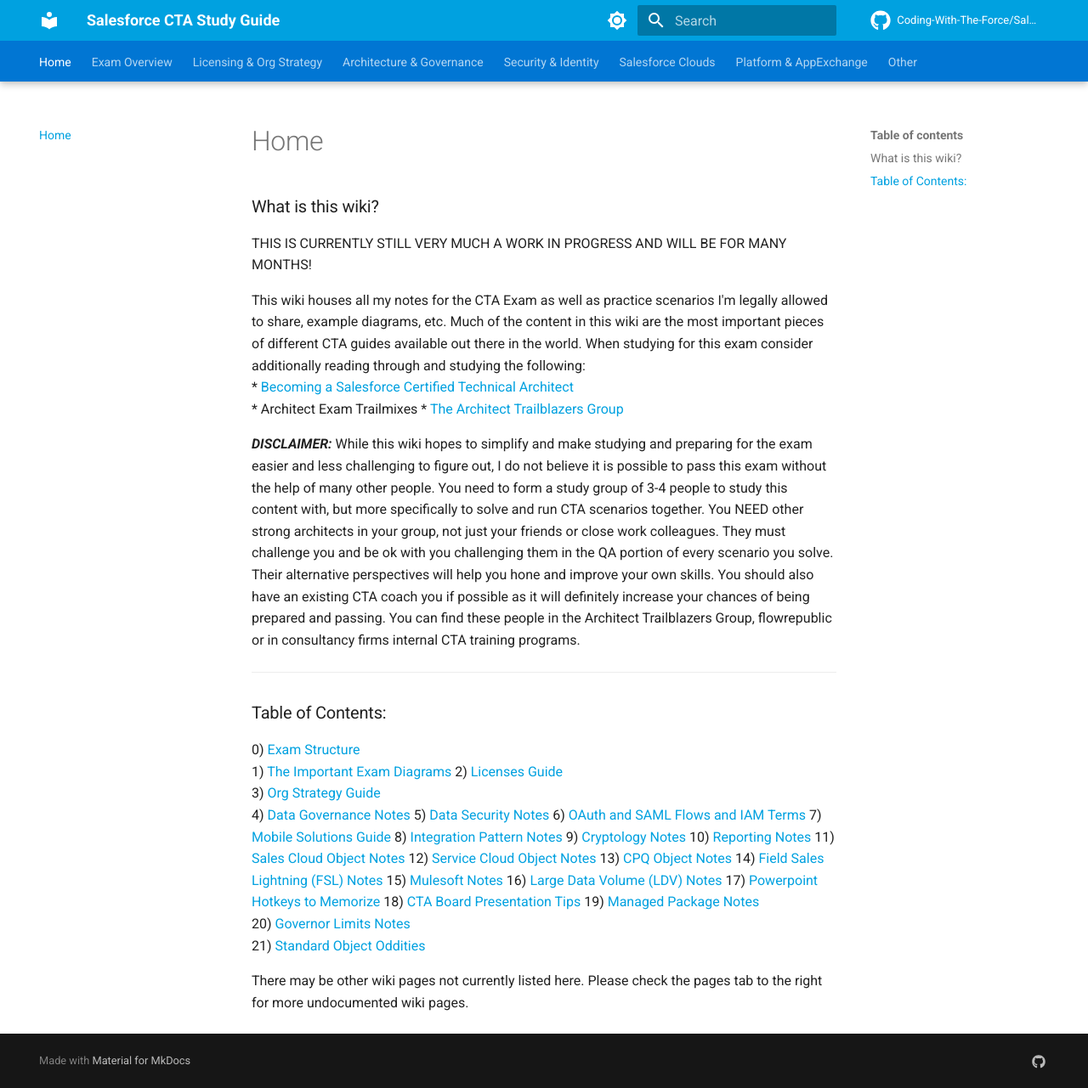
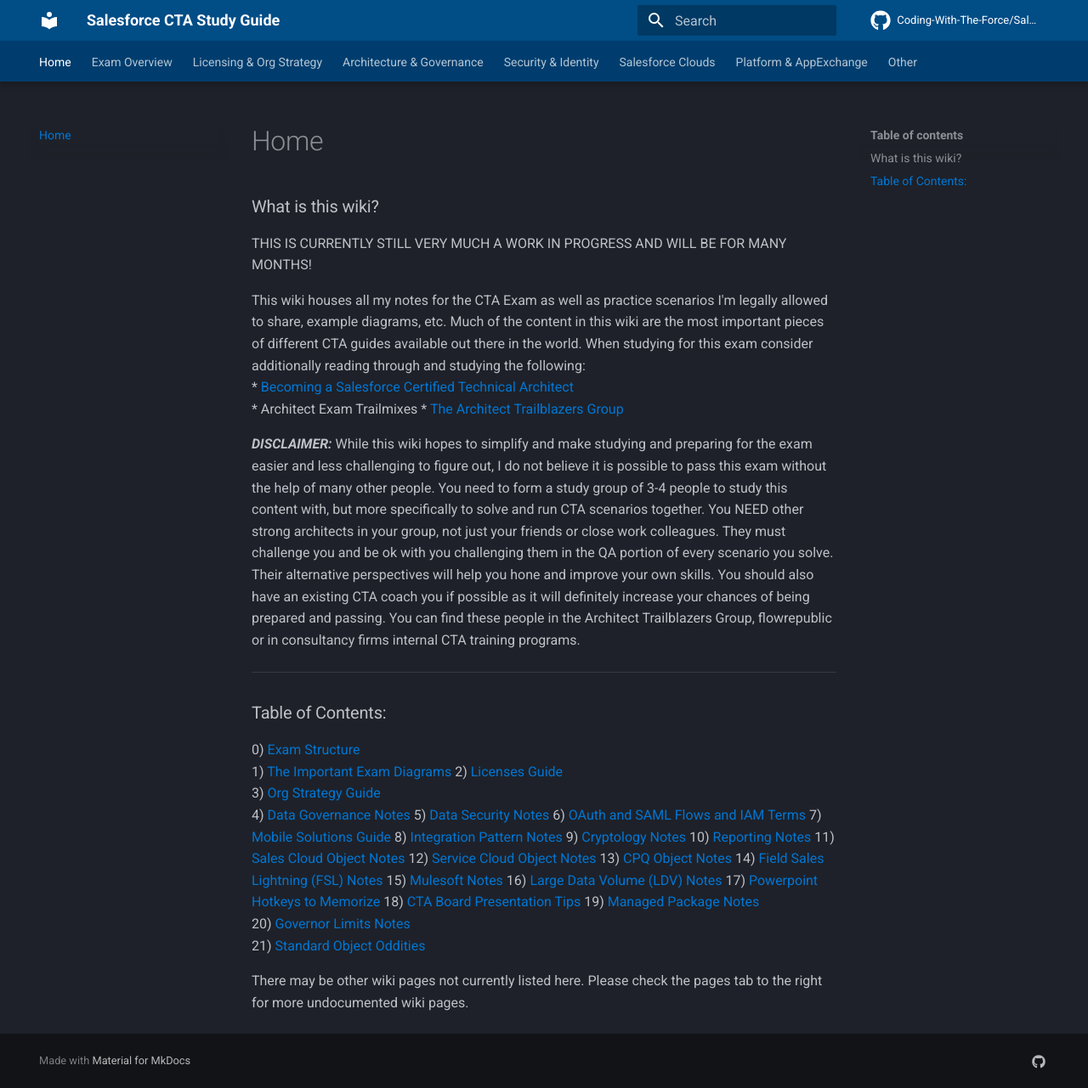
Before and after one commit to Coding-With-The-Force/Salesforce-CTA-Study-Guide, an MkDocs documentation site: the page built from docs/index.md, in a window 1280 px wide and 1281 px high. Shown: the whole window at 85% size. Built offline with MkDocs 1.6.1 and Material for MkDocs 9.7.7, drawn with Linux system fonts in a browser that asks for light colours; comment, search, counter and statistics services are not loaded.

Commit message:
Dark-only theme with darker header blues

```diff
--- a/docs/assets/stylesheets/extra.css
+++ b/docs/assets/stylesheets/extra.css
@@ -1,35 +1,28 @@
-/* ─── Salesforce Brand Colors ──────────────────────────────────────────────── */
-/* Primary: Salesforce Blue #00A1E0 */
+/* ─── Salesforce Brand Colors (dark palette) ────────────────────────────────── */
+/* Primary: #0176d3  |  Header: #014d86  |  Tabs: #003d6e                        */
 
-:root {
-  --md-primary-fg-color:        #00A1E0;
-  --md-primary-fg-color--light: #33b4e7;
-  --md-primary-fg-color--dark:  #0176d3;
-  --md-accent-fg-color:         #0176d3;
-  --md-accent-fg-color--transparent: #0176d31a;
-}
-
-/* Dark mode overrides */
+:root,
 [data-md-color-scheme="slate"] {
-  --md-primary-fg-color:        #00A1E0;
-  --md-primary-fg-color--light: #33b4e7;
-  --md-primary-fg-color--dark:  #0176d3;
+  --md-primary-fg-color:        #0176d3;
+  --md-primary-fg-color--light: #2196c4;
+  --md-primary-fg-color--dark:  #014486;
   --md-accent-fg-color:         #33b4e7;
+  --md-accent-fg-color--transparent: #33b4e71a;
 }
 
 /* ─── Navigation header ─────────────────────────────────────────────────────── */
 .md-header {
-  background-color: #00A1E0;
+  background-color: #014d86;
 }
 
 .md-tabs {
-  background-color: #0176d3;
+  background-color: #003d6e;
 }
 
 /* ─── Slightly tighten up image display ─────────────────────────────────────── */
 article img {
   max-width: 100%;
   border-radius: 4px;
-  box-shadow: 0 2px 8px rgba(0, 0, 0, 0.15);
+  box-shadow: 0 2px 8px rgba(0, 0, 0, 0.35);
   margin: 0.5em 0;
 }
--- a/mkdocs.yml
+++ b/mkdocs.yml
@@ -12,20 +12,9 @@
 theme:
   name: material
   palette:
-    # Light mode
-    - scheme: default
-      primary: custom
-      accent: custom
-      toggle:
-        icon: material/brightness-7
-        name: Switch to dark mode
-    # Dark mode
-    - scheme: slate
-      primary: custom
-      accent: custom
-      toggle:
-        icon: material/brightness-4
-        name: Switch to light mode
+    scheme: slate
+    primary: custom
+    accent: custom
   font:
     text: Roboto
     code: Roboto Mono
```
